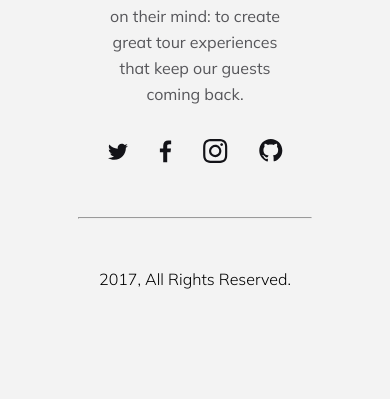
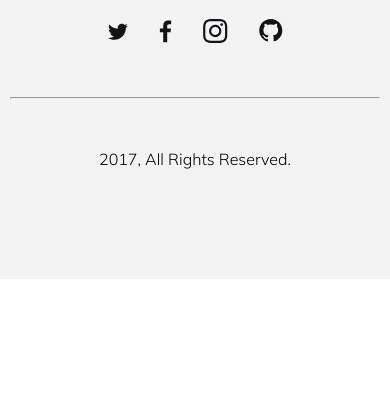
Before and after one commit to AyonHasan07/star-travel, a plain HTML site: page index.html in a window 390 px wide. Shown: the part 8123-8522 px from the top of the page. After the commit the page ends 8402 px from the top, so only its background shows below. Drawn offline with Linux system fonts and the light colour scheme.

Commit message:
finished

```diff
--- a/style/responsive.css
+++ b/style/responsive.css
@@ -121,5 +121,8 @@
     .info-section .save2{
         font-size: 1.25rem;
     }
+    .foot{
+        width: 95%;
+    }
 
 }
```
